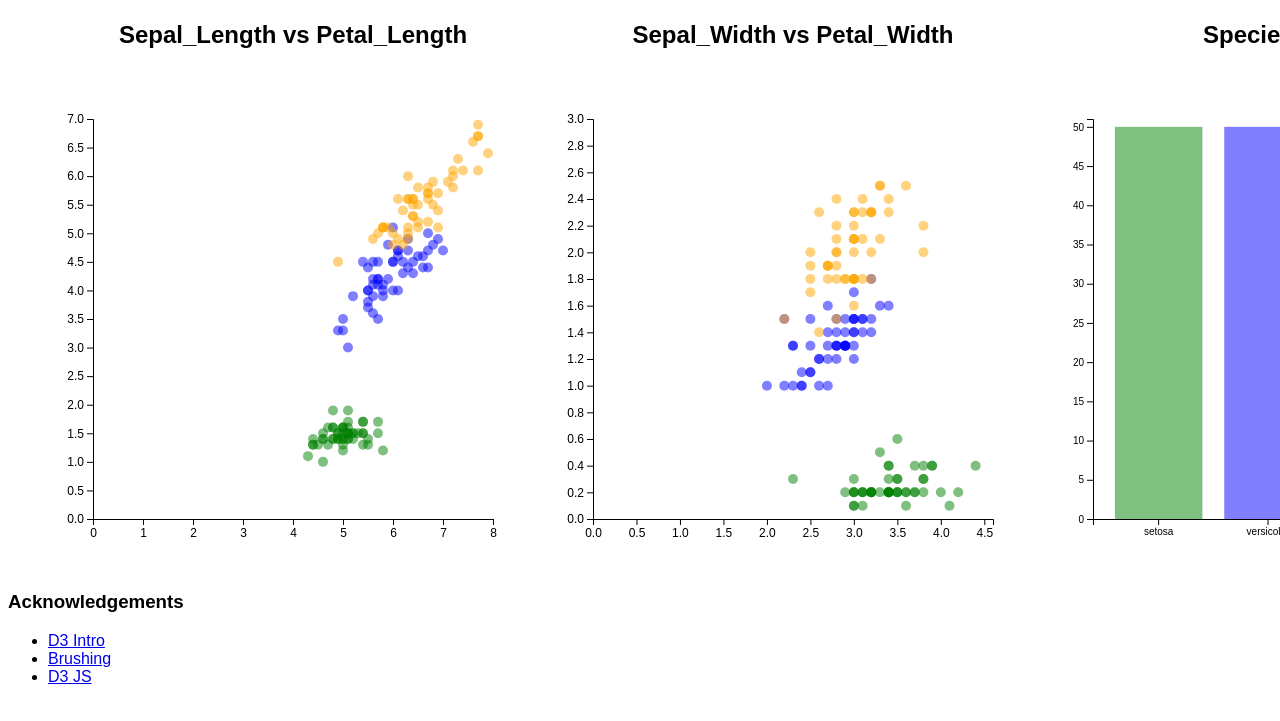
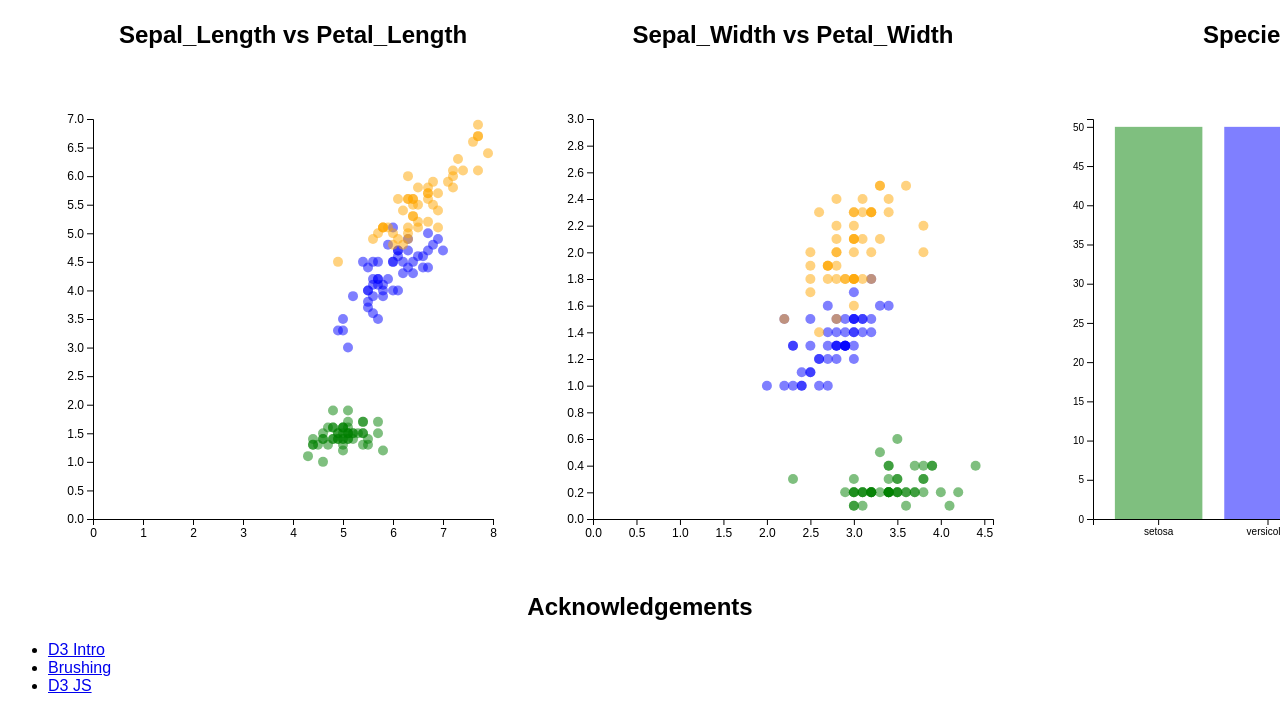
Before and after one commit to DS4200-S23-Class/hw-06-hw6-john-sean, a plain HTML site: page index.html in a window 1280 px wide. Shown: the part 79-800 px from the top of the page. Drawn offline with Linux system fonts and the light colour scheme.

Commit message:
centered ack

```diff
--- a/index.html
+++ b/index.html
@@ -44,7 +44,7 @@
   </div>
 
 
-  <h3>Acknowledgements</h3>
+  <h2>Acknowledgements</h2>
   <div>
     <ul>
       <li>
```
